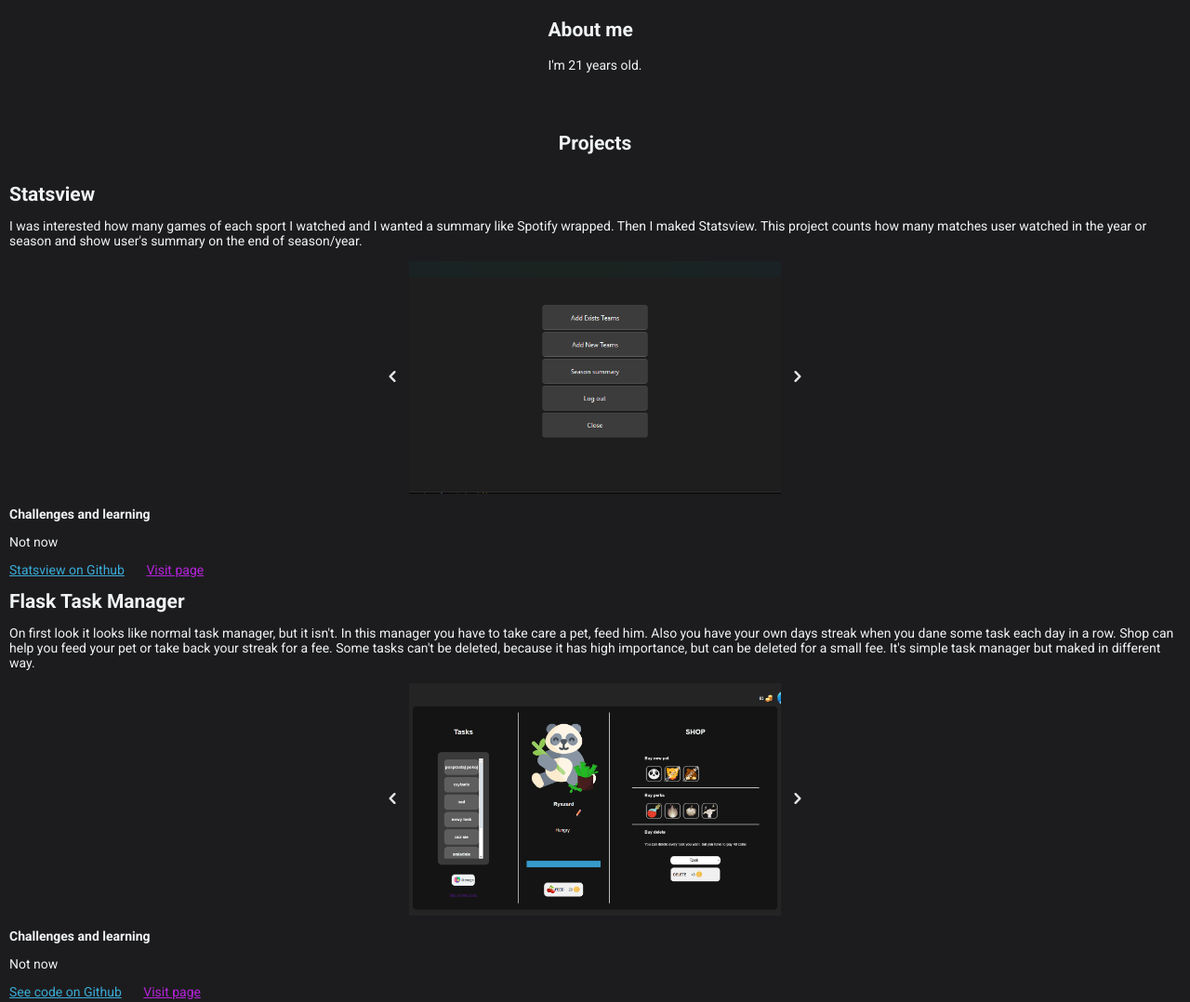
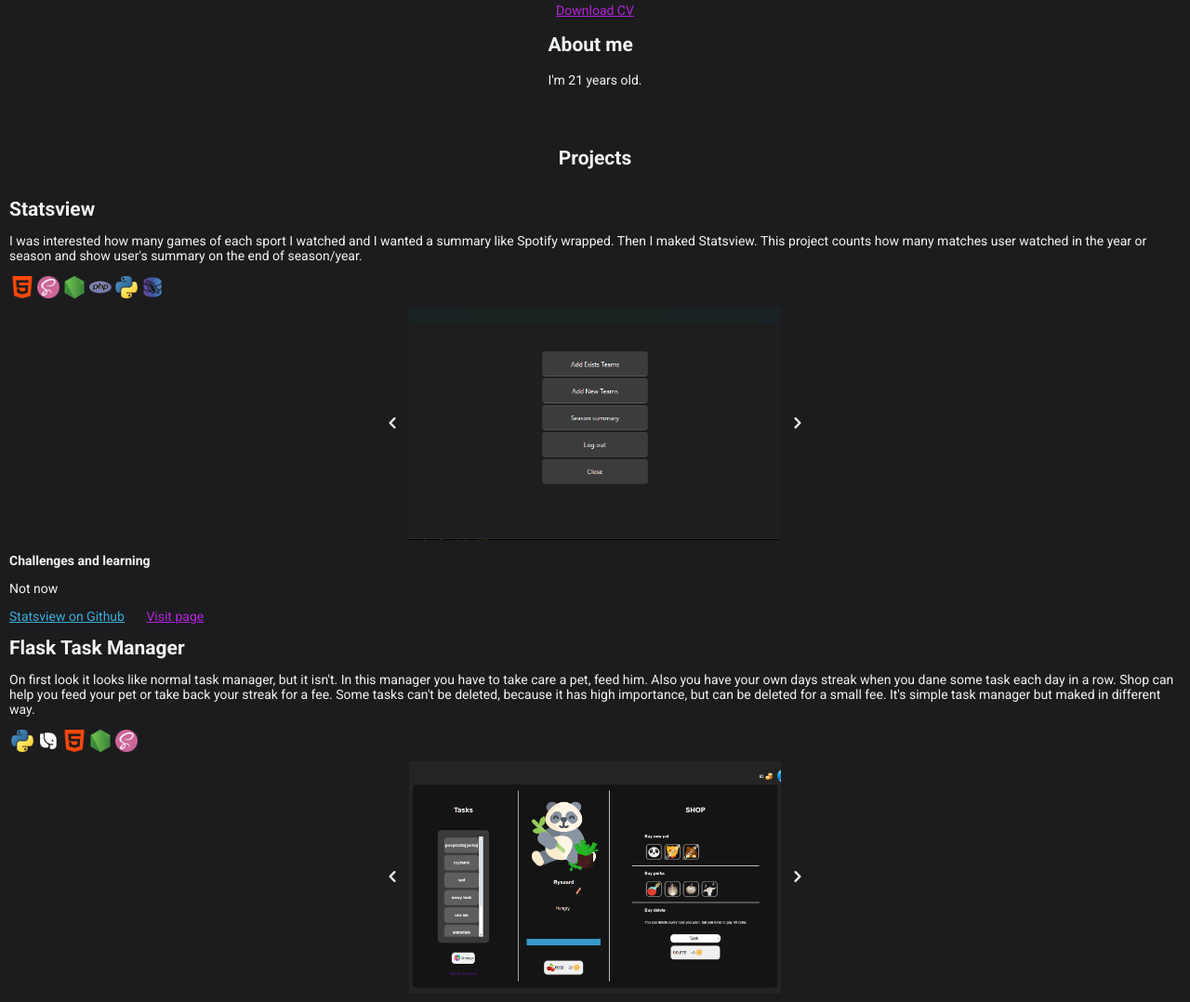
Before and after one commit to B3bq/portfolio, a website built with Vite: page index.html in a window 1280 px wide. Shown: the part 192-1270 px from the top of the page at 93% size. Built offline with nearby package versions, Linux system fonts and the light colour scheme.

Commit message:
stack icons, download link and new translations

```diff
--- a/index.html
+++ b/index.html
@@ -37,17 +37,26 @@
             <h1 id="main-name">Sebastian Kaca</h1>
             <p>Backend Developer</p>
         </div>
+        <a href="" data-i18n="bio.cv" download>Download CV</a>
         <div>
             <h1 data-i18n="bio.h1">About me</h1>
             <p data-i18n="bio.desc">Something about me</p>
         </div>
     </section>
     <section id="projects" class="projects">
-        <h1>Projects</h1>
+        <h1 data-i18n="projectText">Projects</h1>
         <section class="project">
             <h2>Statsview</h2>
+            <!--Add more to desc of project. What did you used and for what-->
             <p data-i18n="statsview.desc">Here is a description of project</p>
-            <div class="stack"></div>
+            <div class="stack">
+                <img src="src/img/html-5.png" alt="html">
+                <img src="src/img/sass.png" alt="sass">
+                <img src="src/img/node-js.png" alt="nodejs">
+                <img src="src/img/php.png" alt="php">
+                <img src="src/img/python.png" alt="py">
+                <img src="src/img/mysql-database.png" alt="mysql">
+            </div>
             <div class="slider">
                 <button class="prev"><img src="src/img/chevron-left.svg" alt="left arrow"></button>
                 <div class="photos">
@@ -63,13 +72,20 @@
                 <h4 data-i18n="statsview.summary.heading">What's I learned?</h4>
                 <p data-i18n="statsview.summary.text">A lot</p>
             </div>
-            <a data-i18n="statsview.github" href="https://github.com/B3bq/Statsview">Statsview on github</a>
+            <a data-i18n="statsview.github" href="https://github.com/B3bq/Statsview" target="_blank">Statsview on github</a>
             <a data-i18n="statsview.demo" href="">Vist page</a>
         </section>
         <section class="project">
             <h2>Flask Task Manager</h2>
             <p data-i18n="taskmgm.desc">Here is a description of project</p>
-            <div class="stack"></div>
+            <div class="stack">
+                <!--think about a bibliotecs on hover, I know that it isn't visible on mobile, but for destop can be great-->
+                <img src="src/img/python.png" alt="py">
+                <img src="src/img/database.png" alt="postgresql" style="filter: invert(1);">
+                <img src="src/img/html-5.png" alt="html">
+                <img src="src/img/node-js.png" alt="node-js">
+                <img src="src/img/sass.png" alt="sass">
+            </div>
             <div class="slider">
                 <button class="prev"><img src="src/img/chevron-left.svg" alt="left arrow"></button>
                 <div class="photos">
@@ -84,12 +100,12 @@
                 <h4 data-i18n="taskmgm.summary.heading">What's I learned?</h4>
                 <p data-i18n="taskmgm.summary.text">A lot</p>
             </div>
-            <a data-i18n="taskmgm.github" href="https://github.com/B3bq/taskmgm">See code on github</a>
+            <a data-i18n="taskmgm.github" href="https://github.com/B3bq/taskmgm" target="_blank">See code on github</a>
             <a data-i18n="taskmgm.demo" href="">Visite page</a>
         </section>
     </section>
     <section id="contact" class="contact">
-        <h3>You can contact me</h3>
+        <h3 data-i18n="contact">You can contact me</h3>
         <a href="mailto:kacaseba9@gmail.com" title="E-mail">kacaseba9@gmail.com</a>
     </section>
     <footer></footer>
--- a/src/locales/en_translation.json
+++ b/src/locales/en_translation.json
@@ -5,9 +5,11 @@
         "contact": "Contact"
     },
     "bio": {
+        "cv": "Download CV",
         "h1": "About me",
         "desc": "I'm 21 years old."
     },
+    "projectText": "Projects",
     "statsview": {
         "desc": "I was interested how many games of each sport I watched and I wanted a summary like Spotify wrapped. Then I maked Statsview. This project counts how many matches user watched in the year or season and show user's summary on the end of season/year.",
         "summary": {
@@ -25,5 +27,6 @@
         },
         "github": "See code on Github",
         "demo":"Visit page"
-    }
+    },
+    "contact": "You can contact me"
 }
--- a/src/locales/pl_translation.json
+++ b/src/locales/pl_translation.json
@@ -5,9 +5,11 @@
         "contact": "Kontakt"
     },
     "bio": {
+        "cv": "Pobierz CV",
         "h1": "O mnie",
         "desc": "Mam 21 lat."
     },
+    "projectText": "Projekty",
     "statsview": {
         "desc": "Interesowało mnie ile meczów różnych sportów oglądam w trakcie roku, bądź sezonu. Chciałem podsumowanie podobne do Spotify wrapped, więc zrobiłem Statsview. Projekt, który zlicza ile meczów obejrzał użytkownik podczas sezonu lub roku. Na koniec sezonu danego sportu, bądź na koniec roku pokazywane jest graficzne podsumowanie użytkownika.",
         "summary": {
@@ -25,5 +27,6 @@
         },
         "github": "Zobacz kod na Githubie",
         "demo":"Zobacz demo"
-    }
+    },
+    "contact": "Skontaktuj się ze mną"
 }
--- a/src/sass/modules/projects.scss
+++ b/src/sass/modules/projects.scss
@@ -12,6 +12,19 @@
 .project{
     h2, h4, p, a{
         margin: 14px 10px;
+    }
+}
+
+.stack{
+    display: flex;
+    flex-direction: row;
+    justify-content: flex-start;
+    margin: 0px 0px 10px 10px;
+
+    img{
+        width: 24px;
+        height: 24px;
+        margin: 0px 2px;
     }
 }
 
```
Also changed, not shown: src/img/database.png (added), src/img/html-5.png (added), src/img/mysql-database.png (added), src/img/node-js.png (added), src/img/php.png (added), src/img/python.png (added), src/img/sass.png (added), style.css, 1 other file.
